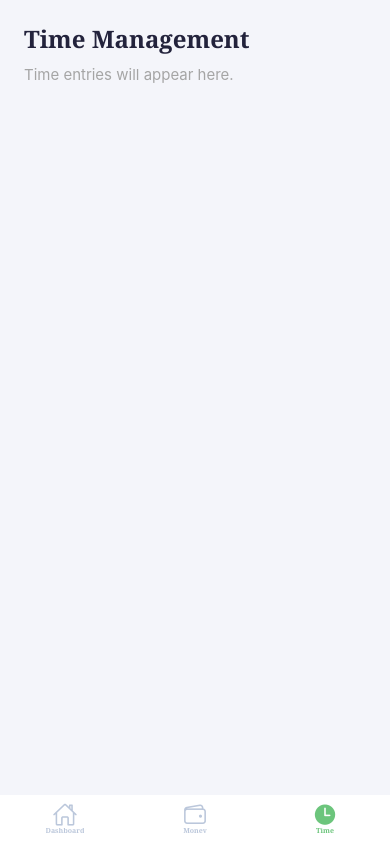
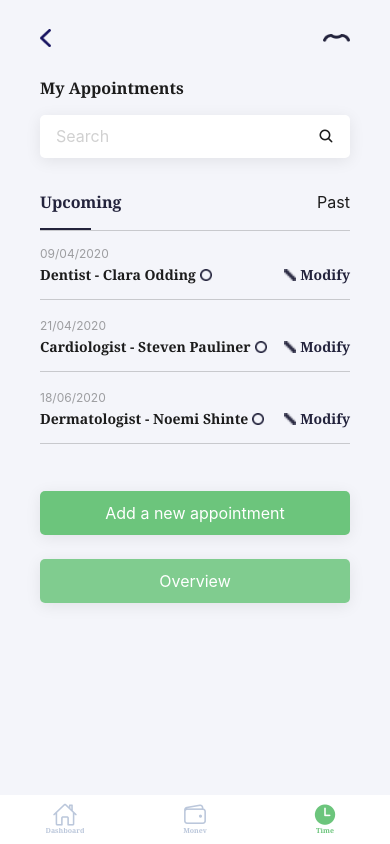
Before and after one commit to testuser12713/e2e-figma-ui-20260929-223652-f37e, a React Native app: screen /Time in a window 390 px wide. Built offline with nearby package versions, Linux system fonts and the light colour scheme.

Commit message:
feat: Time-Management-Screen mit Zeiterfassungsliste umsetzen (#6)
Closes #1

Co-authored-by: office-crew <development@office-crew.dev>

```diff
--- /dev/null
+++ b/src/data/timeEntries.ts
@@ -0,0 +1,25 @@
+import { TimeEntry } from '../types';
+
+export const timeEntries: TimeEntry[] = [
+  {
+    id: 't1',
+    title: 'Dentist - Clara Odding',
+    project: 'Dentist',
+    duration: '1h',
+    date: '09/04/2020',
+  },
+  {
+    id: 't2',
+    title: 'Cardiologist - Steven Pauliner',
+    project: 'Cardiologist',
+    duration: '45m',
+    date: '21/04/2020',
+  },
+  {
+    id: 't3',
+    title: 'Dermatologist - Noemi Shinte',
+    project: 'Dermatologist',
+    duration: '30m',
+    date: '18/06/2020',
+  },
+];
--- a/src/screens/TimeScreen.tsx
+++ b/src/screens/TimeScreen.tsx
@@ -1,34 +1,284 @@
 import React from 'react';
-import { StyleSheet, Text, View } from 'react-native';
+import {
+  Image,
+  Pressable,
+  ScrollView,
+  StyleSheet,
+  Text,
+  View,
+} from 'react-native';
+import { Ionicons } from '@expo/vector-icons';
 import { useSafeAreaInsets } from 'react-native-safe-area-context';
 
-import { colors, spacing, typography } from '../theme';
+import { colors, radii, spacing, typography } from '../theme';
+import { timeEntries } from '../data/timeEntries';
+import { TimeEntry } from '../types';
+
+const backIcon = require('../../design/figma/assets/noun-back-1227057.png');
+const userIcon = require('../../design/figma/assets/noun-user-1335326.png');
+const pencilIcon = require('../../design/figma/assets/noun-pencil-2174975.png');
+const infoIcon = require('../../design/figma/assets/noun-info-1174604.png');
+
+// DESIGN.md `--color-accent-translucent-85` (#6CC57CD9) has no token in
+// src/theme.ts yet; derive it from the accent token to keep the 85% opacity
+// of the "Overview" button from the Figma frame.
+const accentTranslucent85 = `${colors.accent}D9`;
 
 const TimeScreen: React.FC = () => {
   const insets = useSafeAreaInsets();
 
   return (
-    <View style={[styles.container, { paddingTop: insets.top + spacing.space4 }]}>
-      <Text style={styles.title}>Time Management</Text>
-      <Text style={styles.placeholder}>Time entries will appear here.</Text>
+    <View style={styles.root}>
+      <ScrollView
+        style={styles.scroll}
+        contentContainerStyle={[
+          styles.content,
+          { paddingTop: insets.top + spacing.space4 },
+        ]}
+      >
+        <View style={styles.header}>
+          <Pressable
+            accessibilityRole="button"
+            testID="time-back-button"
+            style={styles.backButton}
+          >
+            <Image
+              source={backIcon}
+              style={styles.backIcon}
+              resizeMode="contain"
+            />
+          </Pressable>
+          <Image source={userIcon} style={styles.userIcon} resizeMode="contain" />
+        </View>
+
+        <Text style={styles.title}>My Appointments</Text>
+
+        <View style={styles.searchField}>
+          <Text style={styles.searchPlaceholder}>Search</Text>
+          <Ionicons name="search" size={16} color={colors.fgStrong} />
+        </View>
+
+        <View style={styles.tabs}>
+          <View style={styles.tabsRow}>
+            <Pressable accessibilityRole="tab" testID="time-tab-upcoming">
+              <Text style={styles.tabActive}>Upcoming</Text>
+            </Pressable>
+            <Pressable accessibilityRole="tab" testID="time-tab-past">
+              <Text style={styles.tabInactive}>Past</Text>
+            </Pressable>
+          </View>
+          <View style={styles.tabActiveLine} />
+          <View style={styles.tabBaseline} />
+        </View>
+
+        <View style={styles.list} testID="time-entries-list">
+          {timeEntries.map((entry) => (
+            <AppointmentRow key={entry.id} entry={entry} />
+          ))}
+        </View>
+
+        <Pressable
+          accessibilityRole="button"
+          testID="time-add-appointment"
+          style={styles.primaryButton}
+        >
+          <Text style={styles.primaryButtonLabel}>Add a new appointment</Text>
+        </Pressable>
+
+        <Pressable
+          accessibilityRole="button"
+          testID="time-overview"
+          style={[styles.primaryButton, styles.overviewButton]}
+        >
+          <Text style={styles.primaryButtonLabel}>Overview</Text>
+        </Pressable>
+      </ScrollView>
     </View>
   );
 };
 
+const AppointmentRow: React.FC<{ entry: TimeEntry }> = ({ entry }) => (
+  <View style={styles.entry} testID={`time-entry-${entry.id}`}>
+    <Text style={styles.entryDate}>{entry.date}</Text>
+    <View style={styles.entryBody}>
+      <View style={styles.entryTitleWrap}>
+        <Text style={styles.entryTitle}>{entry.title}</Text>
+        <Image
+          source={infoIcon}
+          style={styles.entryInfoIcon}
+          resizeMode="contain"
+        />
+      </View>
+      <Pressable
+        accessibilityRole="button"
+        testID={`time-modify-${entry.id}`}
+        hitSlop={{ top: 13, bottom: 13, left: 8, right: 8 }}
+        style={styles.entryModify}
+      >
+        <Image
+          source={pencilIcon}
+          style={styles.entryPencilIcon}
+          resizeMode="contain"
+        />
+        <Text style={styles.entryModifyText}>Modify</Text>
+      </Pressable>
+    </View>
+    <View style={styles.entryDivider} />
+  </View>
+);
+
 const styles = StyleSheet.create({
-  container: {
+  root: {
     flex: 1,
     backgroundColor: colors.bg,
-    paddingHorizontal: spacing.space4,
+  },
+  scroll: {
+    flex: 1,
+  },
+  content: {
+    paddingHorizontal: spacing.space5,
+    paddingBottom: spacing.space5,
+  },
+  header: {
+    flexDirection: 'row',
+    alignItems: 'center',
+    justifyContent: 'space-between',
+    height: 27,
+  },
+  backButton: {
+    width: 44,
+    height: 44,
+    alignItems: 'flex-start',
+    justifyContent: 'center',
+  },
+  backIcon: {
+    width: 11,
+    height: 18,
+  },
+  userIcon: {
+    width: 27,
+    height: 27,
   },
   title: {
-    ...typography.text24,
+    ...typography.text16,
+    color: colors.fgStrong,
+    marginTop: 28,
+  },
+  searchField: {
+    flexDirection: 'row',
+    alignItems: 'center',
+    justifyContent: 'space-between',
+    height: 43,
+    marginTop: 17,
+    paddingHorizontal: spacing.space3,
+    backgroundColor: colors.surface,
+    borderRadius: radii.md,
+    shadowColor: '#000000',
+    shadowOffset: { width: 0, height: 3 },
+    shadowOpacity: 0.08,
+    shadowRadius: 16,
+    elevation: 3,
+  },
+  searchPlaceholder: {
+    ...typography.text16Alt,
+    color: colors.fgStrong,
+    opacity: 0.2,
+  },
+  tabs: {
+    marginTop: 35,
+  },
+  tabsRow: {
+    flexDirection: 'row',
+    alignItems: 'center',
+    justifyContent: 'space-between',
+  },
+  tabActive: {
+    ...typography.text16,
     color: colors.fg,
   },
-  placeholder: {
-    ...typography.text15,
-    color: colors.muted,
-    marginTop: spacing.space2,
+  tabInactive: {
+    ...typography.text16Alt,
+    color: colors.fgStrong,
+  },
+  tabActiveLine: {
+    width: 51,
+    height: 2,
+    marginTop: 16,
+    backgroundColor: colors.fg,
+  },
+  tabBaseline: {
+    height: 1,
+    backgroundColor: colors.dividerHairline,
+  },
+  list: {
+    marginTop: 12,
+  },
+  entry: {
+    marginBottom: 15,
+  },
+  entryDate: {
+    ...typography.text12Alt,
+    lineHeight: 22,
+    color: colors.fgStrong,
+    opacity: 0.4,
+  },
+  entryBody: {
+    flexDirection: 'row',
+    alignItems: 'center',
+    justifyContent: 'space-between',
+    marginTop: 1,
+  },
+  entryTitleWrap: {
+    flexDirection: 'row',
+    alignItems: 'center',
+  },
+  entryTitle: {
+    ...typography.text14,
+    color: colors.fgStrong,
+  },
+  entryInfoIcon: {
+    width: 12,
+    height: 12,
+    marginLeft: 4,
+  },
+  entryModify: {
+    flexDirection: 'row',
+    alignItems: 'center',
+  },
+  entryPencilIcon: {
+    width: 12,
+    height: 12,
+    marginRight: 4,
+  },
+  entryModifyText: {
+    ...typography.text14,
+    color: colors.fg,
+  },
+  entryDivider: {
+    height: 1,
+    marginTop: 16,
+    backgroundColor: colors.dividerHairline,
+  },
+  primaryButton: {
+    minHeight: 44,
+    marginTop: 32,
+    borderRadius: radii.md,
+    backgroundColor: colors.accent,
+    alignItems: 'center',
+    justifyContent: 'center',
+    shadowColor: '#000000',
+    shadowOffset: { width: 0, height: 3 },
+    shadowOpacity: 0.08,
+    shadowRadius: 16,
+    elevation: 3,
+  },
+  overviewButton: {
+    backgroundColor: accentTranslucent85,
+    marginTop: 24,
+  },
+  primaryButtonLabel: {
+    ...typography.text16Alt,
+    color: colors.onAccent,
   },
 });
 
```
Also changed, not shown: 1 other file (tests, documents, lock files or other folders).
